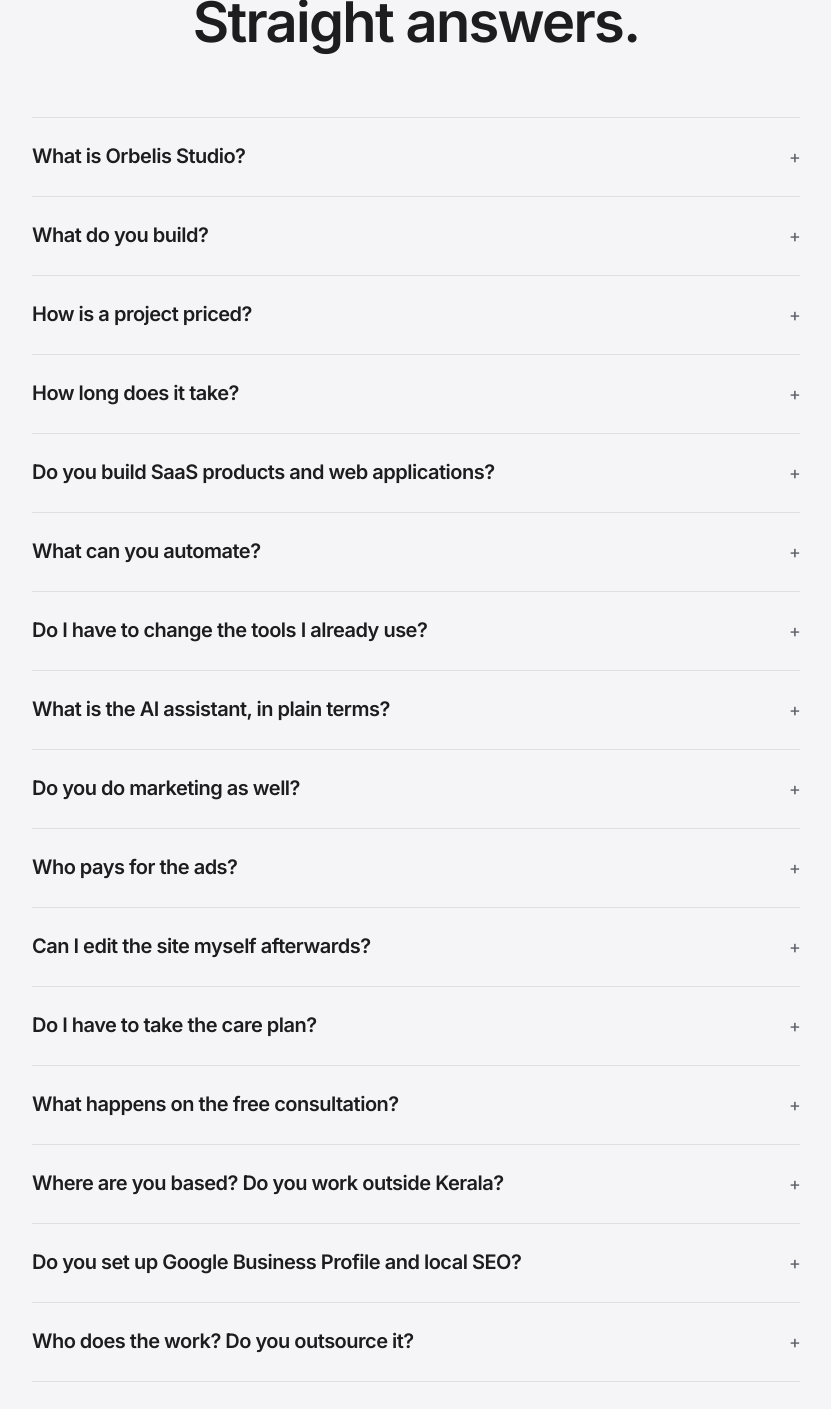
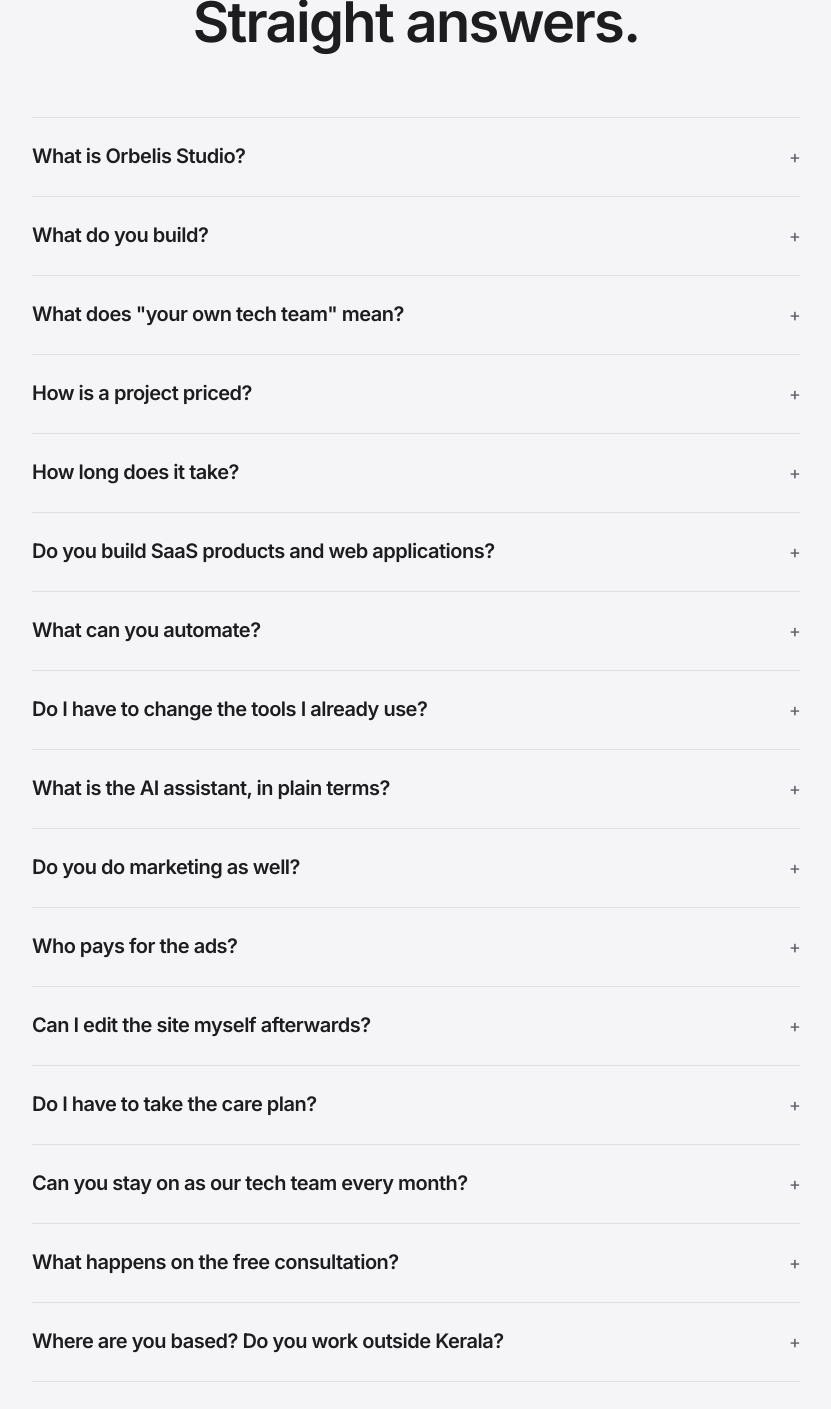
Before and after one commit to Ahamedshakir02/orbelis-studio, a React (Vite) app: page / in a window 1280 px wide. Shown: the part 10198-11607 px from the top of the page, without its empty margins (224-1055 px from the left). Built offline with nearby package versions, Linux system fonts and the light colour scheme; no server answers; a web font is replaced by a local one.

Commit message:
feat: add tech team plan and in-person Kerala to FAQ
Explain what "your own tech team" means, offer the monthly tech team
plan in the FAQ and on the care plan card, and say we can meet in
person in Kerala.

```diff
--- a/src/data/site.js
+++ b/src/data/site.js
@@ -150,7 +150,7 @@
     group: 'Run',
     enquiry: 'Care plan',
     title: 'Care plan',
-    body: 'Hosting, updates and a monthly report, so what we built stays fast and current instead of quietly going stale.',
+    body: 'Hosting, updates and a monthly report, so what we built stays fast and current instead of quietly going stale. Or take the tech team plan: monthly building time with the care plan included.',
     points: ['Managed hosting', 'Content changes', 'Assistant and automation upkeep', 'A monthly report'],
   },
   {
@@ -439,6 +439,10 @@
     a: 'Whatever the problem needs: a SaaS product or web app, a website or landing page, a brand, an AI assistant, automation between your tools, or the marketing that brings people in. You describe the problem, we suggest the smallest thing that solves it, and we say so when the answer is none of these.',
   },
   {
+    q: 'What does "your own tech team" mean?',
+    a: 'It means we work the way an in-house team would. We learn how your business runs before suggesting anything, build in small steps you can see, and stay after launch to keep it working and build what comes next. You get the attention of an in-house team without having to hire one.',
+  },
+  {
     q: 'How is a project priced?',
     a: 'To your requirements. There is no fixed price list, because a five-page site and a booking system with an assistant are not the same job. Send a short brief and you get a quote before any work starts, based on the number of pages, whether the site takes bookings, and whether it needs an assistant or automation. Applications are quoted stage by stage. Marketing work is quoted by the month, to the channels you want run.',
   },
@@ -479,12 +483,16 @@
     a: 'No. The site is yours either way, and you can host it wherever you like. The care plan exists because sites age: content goes stale, software needs updating, the assistant needs new material. It is optional.',
   },
   {
+    q: 'Can you stay on as our tech team every month?',
+    a: 'Yes. The tech team plan is a monthly plan with a set amount of building time each month, a monthly check-in on what to build next, and the care plan included. It is quoted to your business, like every project, and you can stop it at any time.',
+  },
+  {
     q: 'What happens on the free consultation?',
     a: 'A 20-minute call. You tell us what you want to build or what is holding the business back, and you do not need to know which service you want. We come back with a clear recommendation: what we would build, what it would cost, and what is not worth doing.',
   },
   {
     q: 'Where are you based? Do you work outside Kerala?',
-    a: 'We are based in Edappal, Kerala, and work with clients across India and in the UAE. Calls and reviews happen online, so you do not need to be near Edappal to work with us.',
+    a: 'We are based in Edappal, Kerala, and work with clients across India and in the UAE. In Kerala we can meet in person; everywhere else, calls and reviews happen online, so you do not need to be near Edappal to work with us.',
   },
   {
     q: 'Do you set up Google Business Profile and local SEO?',
```
